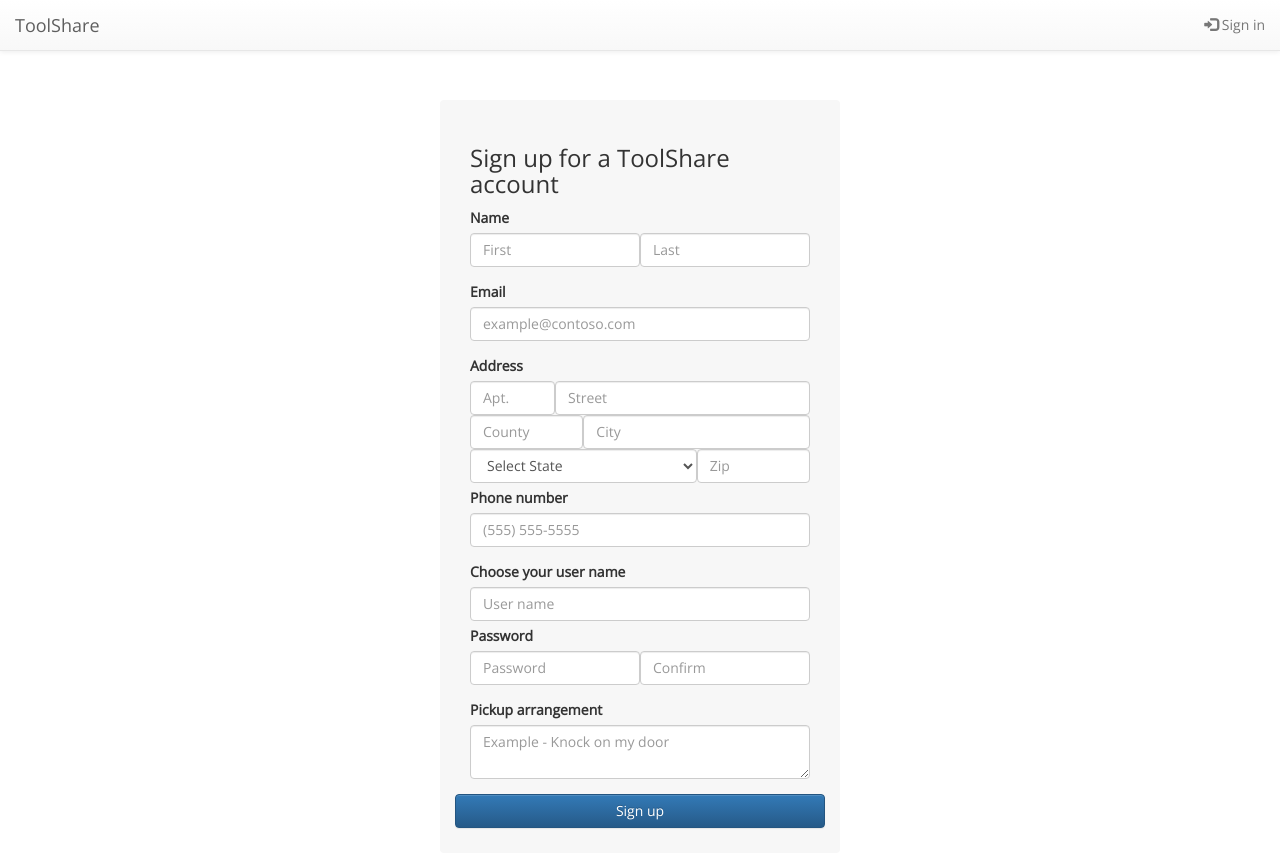
After one commit to nm6061/toolshare, a Django app: template app/templates/signup.html in a window 1280 px wide. The commit adds this page. Run offline with Django 3.2, Linux system fonts and the light colour scheme; the template is opened without the code that fills it, so the values that code supplies are empty; some libraries are stand-ins or nearby versions.

Commit message:
HI just checking-amish

```diff
--- a/app/templates/home.html
+++ b/app/templates/home.html
@@ -7,7 +7,7 @@
 {% block navbar-right %}
     <div id="navbar-collapse" class="collapse navbar-collapse">
         <ul class="nav navbar-nav navbar-right">
-            <li><a href="/signin"><span class="glyphicon glyphicon-log-in"></span> Sign in</a></li>
+            <li><a href="/signin"><span class="glyphicon glyphicon-log-in"></span> Sign in ...</a></li>
             <li><a href="/signup"><span class="glyphicon glyphicon-user"></span> Sign up</a></li>
         </ul>
     </div>
@@ -25,7 +25,7 @@
                     <div class="carousel-caption">
                         <h1>First Image</h1>
 
-                        <p>Lorem ipsum dolor sit amet, consectetur adipiscing elit. Nunc id. </p>
+                        <p>HI A ipsum dolor sit amet, consectetur adipiscing elit. Nunc id. </p>
                     </div>
                 </div>
             </div>
@@ -34,7 +34,7 @@
                     <div class="carousel-caption">
                         <h1>Second Image</h1>
 
-                        <p>Lorem ipsum dolor sit amet, consectetur adipiscing elit. Nunc id. </p>
+                        <p>hi B ipsum dolor sit amet, consectetur adipiscing elit. Nunc id. </p>
                     </div>
                 </div>
             </div>
--- /dev/null
+++ b/app/templates/signup.html
@@ -0,0 +1,136 @@
+{% extends "base.html" %}
+{% block title %}Create an account{% endblock %}
+{% block navbar-right %}
+    <div id="navbar-collapse" class="collapse navbar-collapse">
+        <ul class="nav navbar-nav navbar-right">
+            <li><a href="/signin"><span class="glyphicon glyphicon-log-in"></span> Sign in</a></li>
+        </ul>
+    </div>
+{% endblock %}
+{% block content %}
+    <div id="signup-box" class="auth-box">
+        <form role="form" action="." method="post">
+            {% csrf_token %}
+            {% if user_form.errors or address_from.errors %}
+                <div class="alert alert-danger" role="alert"><strong>Oops!</strong> there were errors in the highlighted
+                    fields.
+                </div>{% endif %}
+            <div class="form-group">
+                <div class="container-fluid">
+                    <div class="row">
+                        <div class="col-md-12">
+                            <h3>Sign up for a ToolShare account</h3>
+                        </div>
+                    </div>
+                    <div class="row">
+                        <div class="col-md-6">
+                            <label>Name</label>
+                        </div>
+                    </div>
+                    <div class="row no-gutter">
+                        <div class="col-md-6{% if user_form.first_name.errors %} has-error{% endif %}">
+                            <input type="text" class="form-control" name="first_name" id="first_name"
+                                   placeholder="First"/>
+                        </div>
+                        <div class="col-md-6">
+                            <input type="text" class="form-control" name="last_name" id="last_name" placeholder="Last"/>
+                        </div>
+                    </div>
+                    <div class="spacer-15"></div>
+                    <div class="row">
+                        <div class="col-md-12{% if user_form.email.errors %} has-error{% endif %}">
+                            <label>Email</label>
+                            <input type="email" class="form-control" name="email" id="email"
+                                   placeholder="example@contoso.com"/>
+                        </div>
+                    </div>
+                    <div class="spacer-15"></div>
+                    <div class="row">
+                        <div class="col-md-6">
+                            <label>Address</label>
+                        </div>
+                    </div>
+                    <div class="row no-gutter">
+                        <div class="col-sm-3">
+                            <input type="text" class="form-control" name="apartment_number" id="apartment_number"
+                                   placeholder="Apt."/>
+                        </div>
+                        <div class="col-md-9{% if address_form.street.errors %} has-error{% endif %}">
+                            <input type="text" class="form-control" name="street" id="street"
+                                   placeholder="Street"/>
+                        </div>
+                    </div>
+                    <div class="row no-gutter">
+                        <div class="col-md-4">
+                            <input type="text" class="form-control" name="county" id="county"
+                                   placeholder="County"/>
+                        </div>
+                        <div class="col-md-8{% if address_form.city.errors %} has-error{% endif %}">
+                            <input type="text" class="form-control" name="city" id="city"
+                                   placeholder="City"/>
+                        </div>
+                    </div>
+                    <div class="row no-gutter">
+                        <div class="col-md-8{% if address_form.state.errors %} has-error{% endif %}">
+                            <select class="form-control">
+                                <option value="-1">Select State</option>
+                                {% for value,text in address_form.states.field.choices %}
+                                    <option value="{{ value }}">{{ text }}</option>
+                                {% endfor %}
+                            </select>
+                        </div>
+                        <div class="col-md-4{% if address_form.zip.errors %} has-error{% endif %}">
+                            <input type="text" class="form-control" name="zip" id="zip"
+                                   placeholder="Zip"/>
+                        </div>
+                    </div>
+                    <div class="spacer-5"></div>
+                    <div class="row">
+                        <div class="col-md-12{% if user_form.phone_number.errors %} has-error{% endif %}">
+                            <label>Phone number</label>
+                            <input type="text" class="form-control" name="phone_number" id="phone_number"
+                                   placeholder="(555) 555-5555"/>
+                        </div>
+                    </div>
+                    <div class="spacer-15"></div>
+                    <div class="row">
+                        <div class="col-md-12{% if user_form.username.errors %} has-error{% endif %}">
+                            <label>Choose your user name</label>
+                            <input type="text" class="form-control" name="username" id="username"
+                                   placeholder="User name"/>
+                        </div>
+                    </div>
+                    <div class="spacer-5"></div>
+                    <div class="row">
+                        <div class="col-md-6">
+                            <label>Password</label>
+                        </div>
+                    </div>
+                    <div class="row no-gutter">
+                        <div class="col-md-6{% if user_form.password1.errors %} has-error{% endif %}">
+                            <input type="password" class="form-control" name="password1" id="password1"
+                                   placeholder="Password"/>
+                        </div>
+                        <div class="col-md-6{% if user_form.password2.errors %} has-error{% endif %}">
+                            <input type="password" class="form-control" name="password2" id="password2"
+                                   placeholder="Confirm"/>
+                        </div>
+                    </div>
+                    <div class="spacer-15"></div>
+                    <div class="row">
+                        <div class="col-md-6">
+                            <label>Pickup arrangement</label>
+                        </div>
+                    </div>
+                    <div class="row">
+                        <div class="col-md-12">
+                            <textarea class="form-control" name="pickup_arrangements" id="pickup_arrangements"
+                                      placeholder="Example - Knock on my door"></textarea>
+                        </div>
+                    </div>
+                </div>
+            </div>
+            <button type="submit" class="btn btn-primary btn-block">Sign up</button>
+        </form>
+    </div>
+{% endblock %}
```
